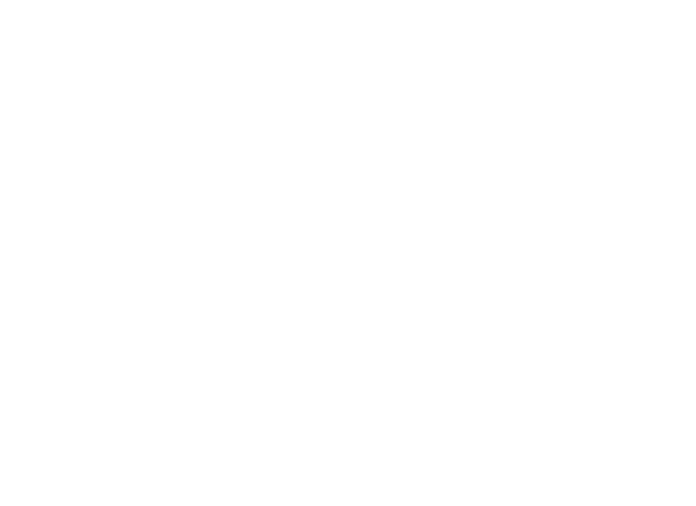
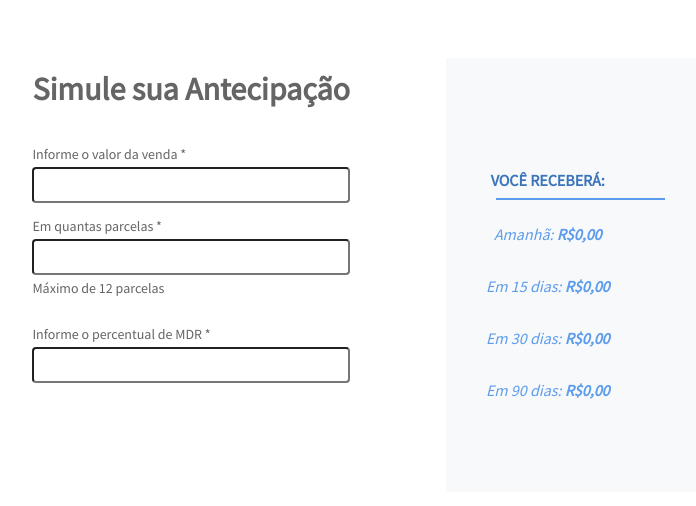
Before and after one commit to contesini/Hash-Teste-Front-end, a plain HTML site: page src/views/home/home.html in a window 1280 px wide. Shown: the whole page, without its empty margins (311-1007 px from the left). Drawn offline with Linux system fonts and the light colour scheme.

Commit message:
create home html

```diff
--- a/src/views/home/home.html
+++ b/src/views/home/home.html
@@ -1,16 +1,43 @@
 <!DOCTYPE html>
 <html lang="pt-br">
-<script src="home.js">
+<script type="text/javascript" src="home.js">
 </script>
-
+<script type="text/javascript" src="../../services/rateService.js">
+</script>
+<script src="https://unpkg.com/mathjs@6.2.1/dist/math.min.js">
+</script>
 <head>
     <meta charset="UTF-8">
     <meta name="viewport" content="width=device-width, initial-scale=1.0">
     <meta http-equiv="X-UA-Compatible" content="ie=edge">
-    <title>...</title>
+    <link href="https://fonts.googleapis.com/css?family=Source+Sans+Pro&display=swap" rel="stylesheet">
+    <link rel="stylesheet" type="text/css" href="home.css">
+    <title></title>
 </head>
 
 <body>
+    <div class="container">
+        <div class="container-calc">
+            <h1><b> Simule sua Antecipação </b></h1>
+            <p class="label-top">Informe o valor da venda *</p>
+            <input onchange="addEventCalculate()" onkeyup="addEventCalculate()" type="number" name="price" id="price">
+
+            <p class="label-top">Em quantas parcelas *</p>
+            <input onchange="addEventCalculate()" onkeyup="addEventCalculate()" type="number" name="instalments" id="instalments">
+            <p class="label-bottom">Máximo de 12 parcelas</p>
+
+            <p class="label-top">Informe o percentual de MDR *</p>
+            <input onchange="addEventCalculate()" onkeyup="addEventCalculate()" type="number" name="mdr" id="mdr">
+        </div>
+        <div class="container-result">
+            <p class="label-result-message"><b>Você receberá:</b></p>
+            <hr>
+            <p class="label-result">Amanhã: <b id="tomorrow">R$0,00</b></p>
+            <p class="label-result">Em 15 dias: <b id="fifteenthDay">R$0,00</b></p>
+            <p class="label-result">Em 30 dias: <b id="thirtiethDay">R$0,00</b></p>
+            <p class="label-result">Em 90 dias: <b id="ninetiethDay">R$0,00</b></p>
+        </div>
+    </div>
 </body>
 
 </html>
```
